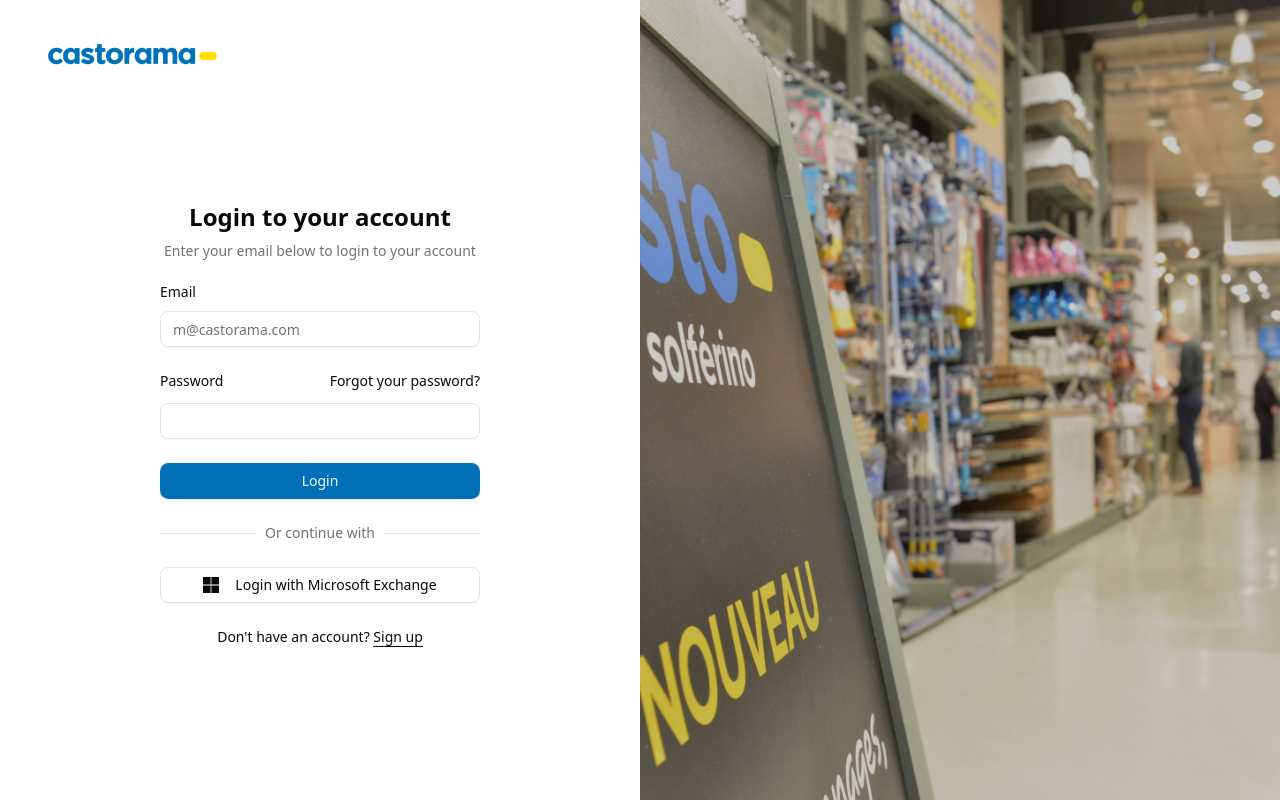
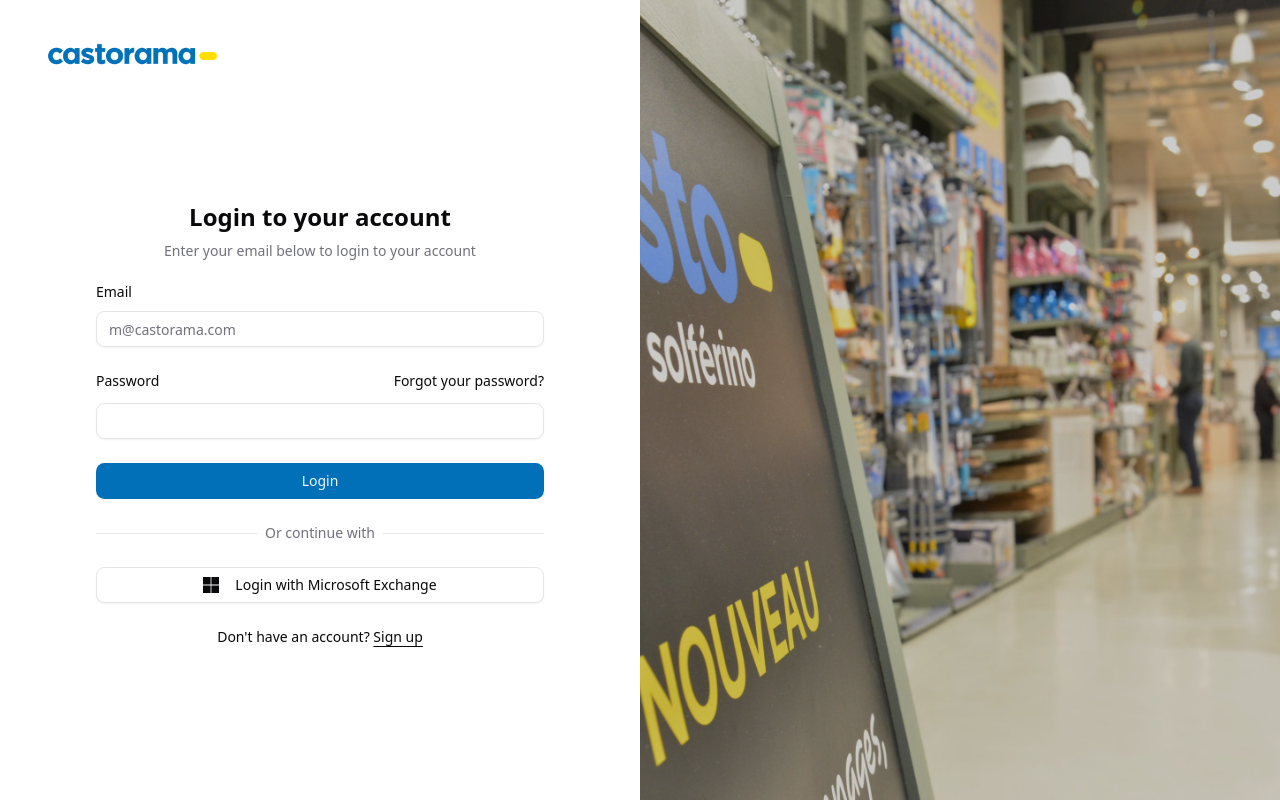
Before and after one commit to stivluc/price-tracker, a Next.js app: page /login in a window 1280 px wide. Built offline with nearby package versions, Linux system fonts and the light colour scheme.

Commit message:
fix: ensure login page uses full width

```diff
--- a/app/login/page.tsx
+++ b/app/login/page.tsx
@@ -2,7 +2,7 @@
 
 export default function LoginPage() {
   return (
-    <div className="grid min-h-svh lg:grid-cols-2">
+    <div className="grid min-h-screen w-full lg:grid-cols-2">
       <div className="flex flex-col gap-4 p-6 md:p-10">
         <div className="flex justify-center gap-2 md:justify-start">
           <a href="#" className="flex items-center">
@@ -14,7 +14,7 @@
           </a>
         </div>
         <div className="flex flex-1 items-center justify-center">
-          <div className="w-full max-w-xs">
+          <div className="w-full max-w-md">
             <LoginForm />
           </div>
         </div>
```
